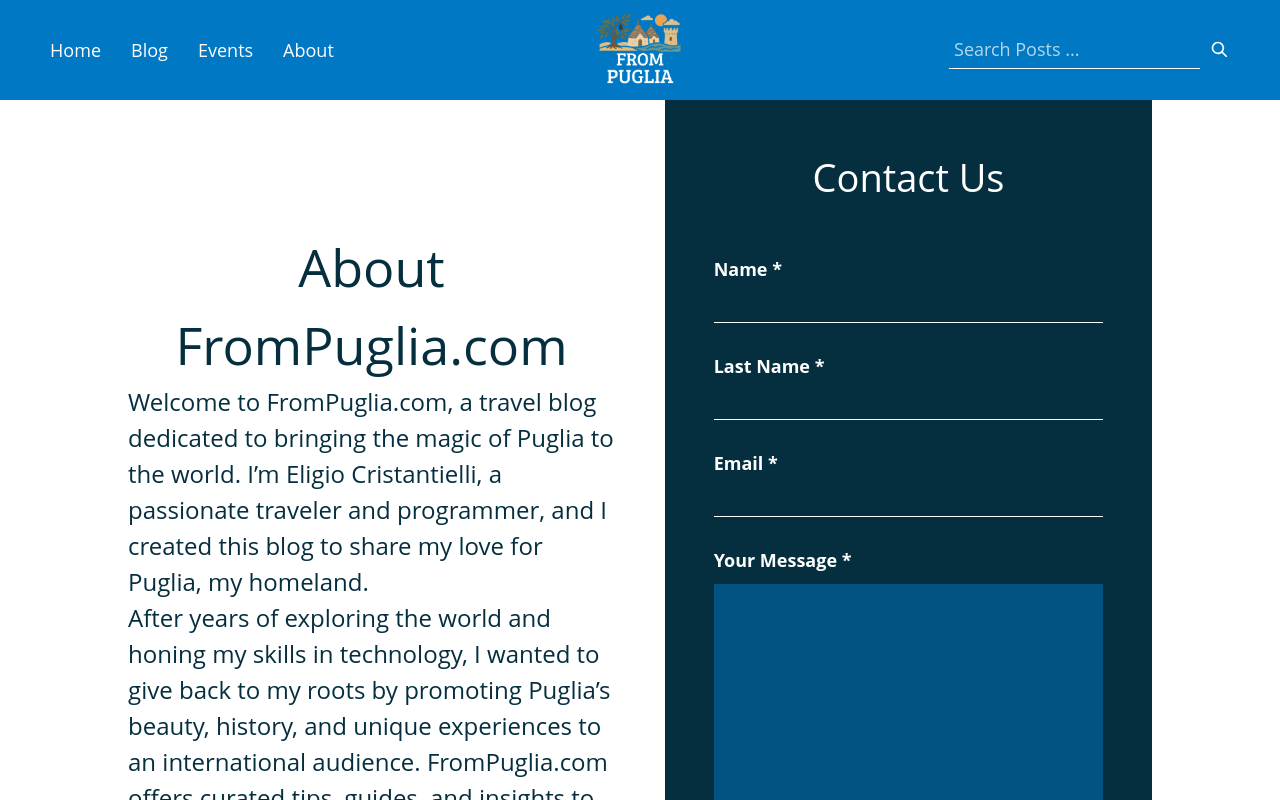
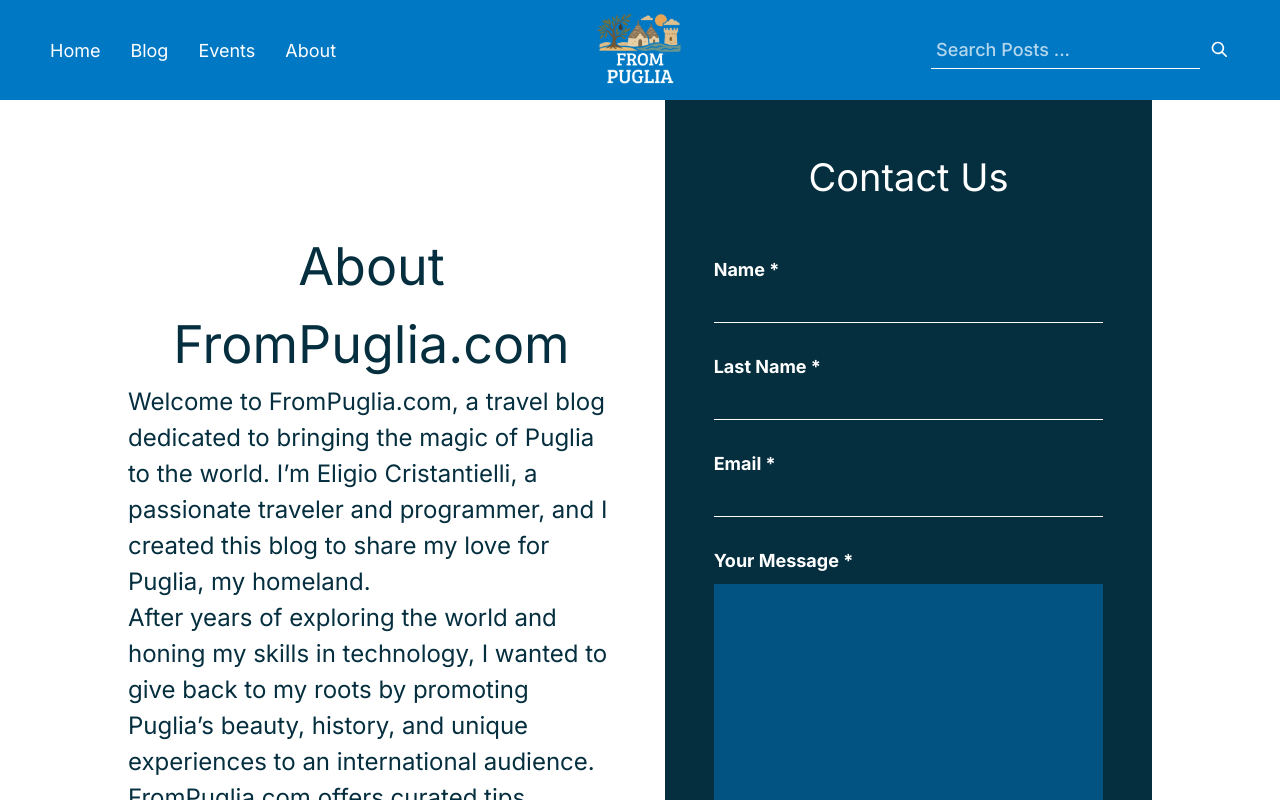
Before and after one commit to Eligio93/puglia-escape, a Next.js app: page /about in a window 1280 px wide. Shown: the top 800 px of the page. Built offline with nearby package versions, Linux system fonts and the light colour scheme; no server answers; the database is empty.

Commit message:
fix global css with new theme variables

```diff
--- a/app/global.css
+++ b/app/global.css
@@ -1,24 +1,42 @@
+@import url("https://fonts.googleapis.com/css2?family=Merriweather:ital,wght@0,300;0,400;0,700;0,900;1,300;1,400;1,700;1,900&family=Open+Sans:ital,wght@0,300..800;1,300..800&display=swap");
 @import "tailwindcss";
 
-@import url('https://fonts.googleapis.com/css2?family=Merriweather:ital,wght@0,300;0,400;0,700;0,900;1,300;1,400;1,700;1,900&family=Open+Sans:ital,wght@0,300..800;1,300..800&display=swap');
+@theme {
+  --color-blue: var(--color-sky-600);
+  --color-dark-blue: var(--dark-blue);
+  --color-sand: var(--sand);
+}
+
+@theme inline {
+  --font-dm-sans: var(--dm-sans), sans-serif;
+}
 
 :root {
-    --beige: #F2EADF;
-    --green: #03A688;
-    --light-blue: #94D7F2;
-    --blue: #0178C3;
+  --sand: #F2E8D5;
+  --green: #03a688;
+  --light-blue: #94d7f2;
+  --blue: #0178c3;
   --dark-blue: #052f3f;
-    --teal: #038C8C;
-    --light-orange: #F2B872;
-    --orange: #D98162;
+  --teal: #038c8c;
+  --light-orange: #f2b872;
+  --orange: #d98162;
 }
 
 * {
+  box-sizing: border-box;
+
+  font-optical-sizing: auto;
+}
+
+body {
   font-family: "Open Sans", sans-serif;
-    box-sizing: border-box;
-    margin: 0;
-    padding: 0;
-    font-optical-sizing: auto;
+}
+
+input,
+button,
+textarea,
+select {
+  font-family: inherit;
 }
 
 a {
@@ -35,7 +53,7 @@ body {
 
 body {
   font-size: 18px;
-    background-color: white;
+
 }
 
 body::-webkit-scrollbar {
@@ -61,12 +79,11 @@ form input:focus {
   font-weight: 600;
   border-radius: 5px;
   padding: 5px 0 5px 0;
-    transition: background-color 150ms ease-in-out
+  transition: background-color 150ms ease-in-out;
 }
 
 .primaryBtn:hover {
   background-color: var(--teal);
-
 }
 
 .error-msg {
@@ -118,8 +135,10 @@ form input:focus {
   border-radius: 50%;
   display: block;
   position: relative;
-    background: #FFF;
-    box-shadow: -45px 0 #FFF, 45px 0 #FFF;
+  background: #fff;
+  box-shadow:
+    -45px 0 #fff,
+    45px 0 #fff;
   box-sizing: border-box;
   animation: shadowPulse 2s linear infinite;
 }
@@ -132,23 +151,26 @@ form input:focus {
 
 @keyframes shadowPulse {
   33% {
-        background: #FFF;
-        box-shadow: -45px 0 var(--dark-blue), 45px 0 #FFF;
+    background: #fff;
+    box-shadow:
+      -45px 0 var(--dark-blue),
+      45px 0 #fff;
   }
 
   66% {
     background: var(--dark-blue);
-        box-shadow: -45px 0 #FFF, 45px 0 #FFF;
+    box-shadow:
+      -45px 0 #fff,
+      45px 0 #fff;
   }
 
   100% {
-        background: #FFF;
-        box-shadow: -45px 0 #FFF, 45px 0 var(--dark-blue);
+    background: #fff;
+    box-shadow:
+      -45px 0 #fff,
+      45px 0 var(--dark-blue);
   }
 }
-
-
-
 
 @keyframes sliderMessages {
   0% {
@@ -158,10 +180,9 @@ form input:focus {
   100% {
     transform: translateY(0);
   }
-
 }
 
-@media (max-width:768px) {
+@media (max-width: 768px) {
   .loader {
     width: 24px;
     height: 24px;
```
Lines whose indentation alone changed are shown as unchanged.
